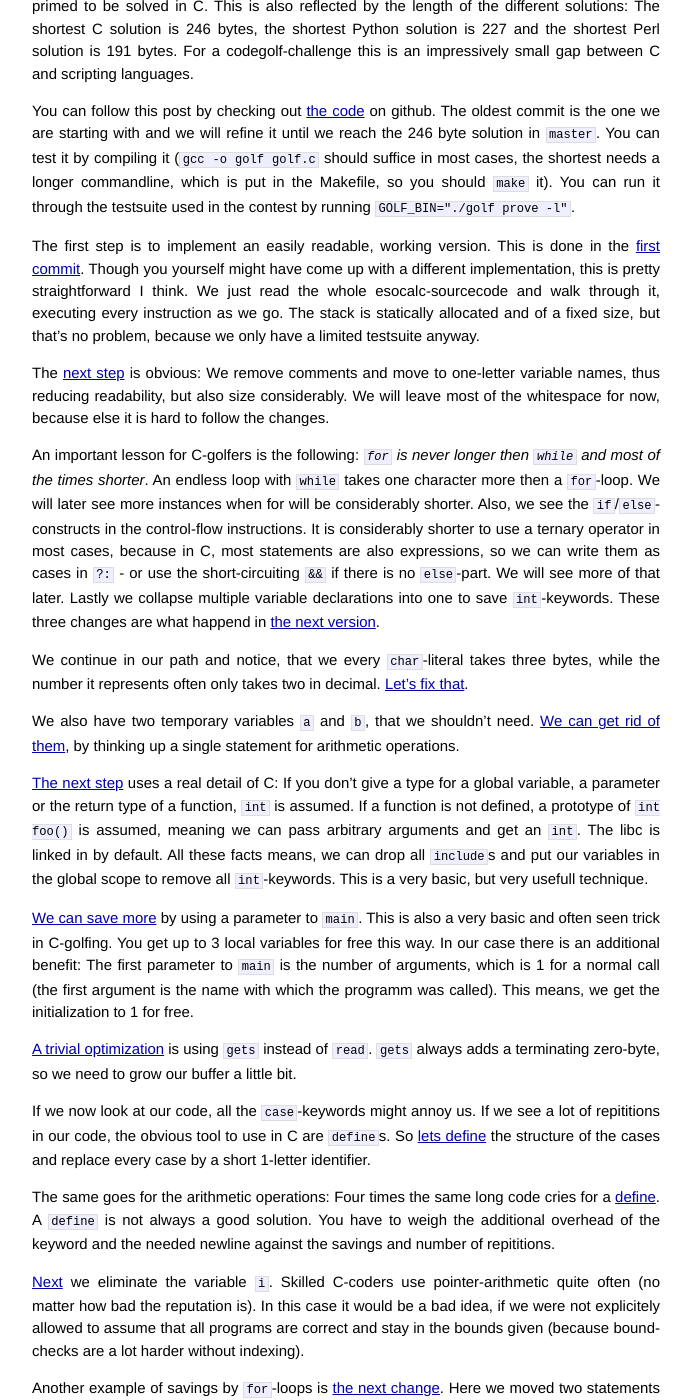
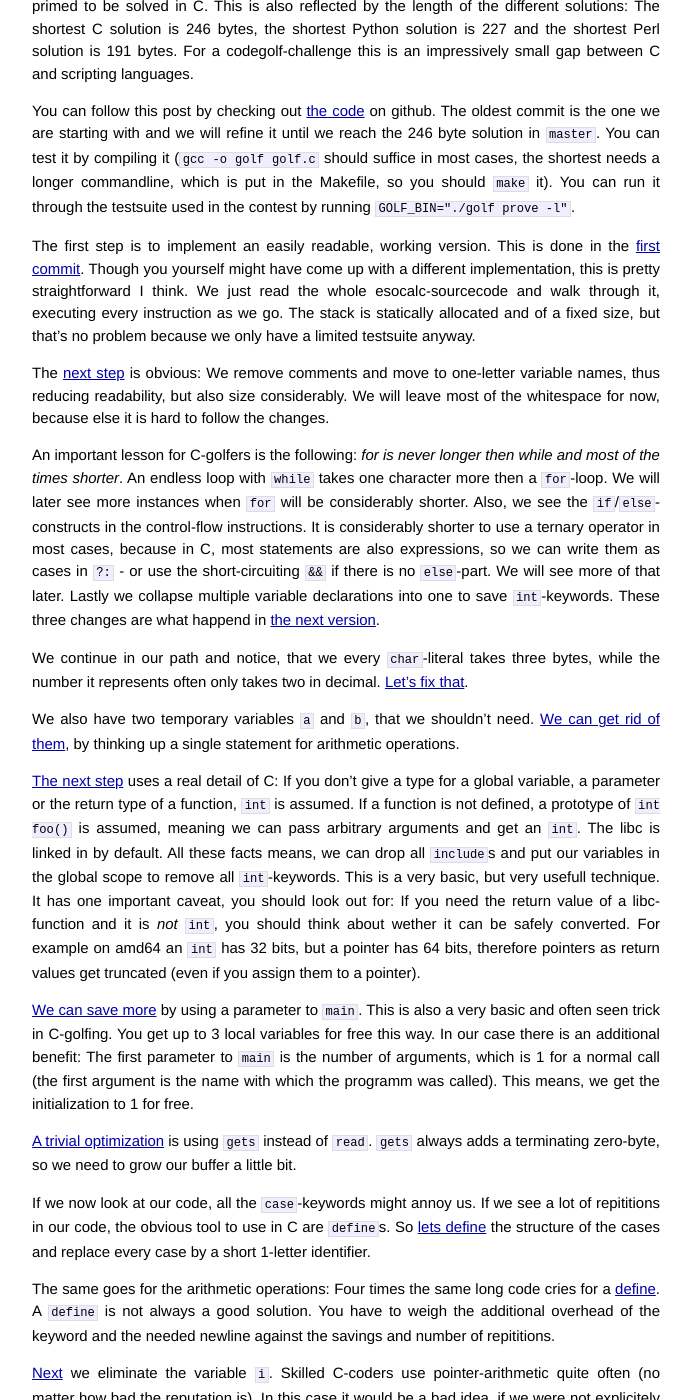
Before and after one commit to benhoyt/merovius.github.io, a Jekyll site: the page built from _posts/2013-10-11-how-to-cgolf.markdown, in a window 1280 px wide and 1400 px high, scrolled down 582 px. Shown: the whole window, without its empty margins (294-986 px from the left). Built offline with Jekyll 4.4.1, drawn with Linux system fonts in a browser that asks for light colours; Markdown is read by kramdown in place of the engine named in the settings; some of the changed text lies outside the part shown.

Commit message:
Proofread the C-Golf post

```diff
--- a/_posts/2013-10-11-how-to-cgolf.markdown
+++ b/_posts/2013-10-11-how-to-cgolf.markdown
@@ -49,7 +49,7 @@
 Though you yourself might have come up with a different implementation, this is
 pretty straightforward I think. We just read the whole esocalc-sourcecode and
 walk through it, executing every instruction as we go. The stack is statically
-allocated and of a fixed size, but that's no problem, because we only have a
+allocated and of a fixed size, but that's no problem because we only have a
 limited testsuite anyway.
 
 <a name="38e6ffceb633615f48d0a9d25a391abf5228c35c"></a>
@@ -59,9 +59,9 @@
 whitespace for now, because else it is hard to follow the changes.
 
 <a name="004b45da976b3d1aab23e1b5ed3b9ff87b002895"></a>
-An important lesson for C-golfers is the following: *`for` is never longer then
-`while` and most of the times shorter*. An endless loop with `while` takes one
-character more then a `for`-loop. We will later see more instances when for will
+An important lesson for C-golfers is the following: *for is never longer then
+while and most of the times shorter*. An endless loop with `while` takes one
+character more then a `for`-loop. We will later see more instances when `for` will
 be considerably shorter. Also, we see the `if`/`else`-constructs in the
 control-flow instructions. It is considerably shorter to use a ternary operator
 in most cases, because in C, most statements are also expressions, so we can
@@ -75,9 +75,9 @@
 bytes, while the number it represents often only takes two in decimal.
 [Let's fix that](https://github.com/Merovius/cgolf/blob/eb5227716869399d62f12dcfc07c7e42094782b7/golf.c).
 
-<a name="eb5227716869399d62f12dcfc07c7e42094782b7"></a>
+<a name="75625a730875ded009a216887db5455b5105e7e6"></a>
 We also have two temporary variables `a` and `b`, that we shouldn't need.
-[We can get rid of them](https://github.com/Merovius/cgolf/blob/eb5227716869399d62f12dcfc07c7e42094782b7/golf.c),
+[We can get rid of them](https://github.com/Merovius/cgolf/blob/75625a730875ded009a216887db5455b5105e7e6/golf.c),
 by thinking up a single statement for arithmetic operations.
 
 <a name="f0af3799d6c5ee3c30a1f43dd5c89523f2619759"></a>
@@ -88,7 +88,11 @@
 arbitrary arguments and get an `int`. The libc is linked in by default. All
 these facts means, we can drop all `include`s and put our variables in the
 global scope to remove all `int`-keywords. This is a very basic, but very
-usefull technique.
+usefull technique. It has one important caveat, you should look out for: If you
+need the return value of a libc-function and it is *not* `int`, you should
+think about wether it can be safely converted. For example on amd64 an `int`
+has 32 bits, but a pointer has 64 bits, therefore pointers as return values get
+truncated (even if you assign them to a pointer).
 
 <a name="17f305a0091651c03bb9e86e6ee9332f72138c04"></a>
 [We can save more](https://github.com/Merovius/cgolf/blob/17f305a0091651c03bb9e86e6ee9332f72138c04/golf.c)
@@ -167,12 +171,12 @@
 is to return the new value for `d` in all subexpressions (if need be by using a
 comma). This does not save a lot, but still a few bytes.
 
-<a name="9e3bb16915752e237b52c2e7107c6aa118f00c87"></a>
+<a name="309465a985f67a8326ab10347b568ef467362b1c"></a>
 Now the sources of bytes to save are getting scarcer. What still is a pain is
 the explicit stack of a fixed size. Here another deep mistery of C (or more
 specifically the way modern computers work)  comes into play:
 [The call stack](https://en.wikipedia.org/wiki/Call_stack). We can actually
-[use this as our stack](https://github.com/Merovius/cgolf/blob/9e3bb16915752e237b52c2e7107c6aa118f00c87/golf.c).
+[use this as our stack](https://github.com/Merovius/cgolf/blob/309465a985f67a8326ab10347b568ef467362b1c/golf.c).
 The way this works is, that we use a pointer to an address in the memory area,
 the operating system reserved for our call stack and grow down (contrary to the
 illustration on wikipedia, the stack grows downwards. But this is a minor
@@ -184,14 +188,14 @@
 problem: We call `gets` and `printf` which push a few stackframes to the
 callstack. Our stack would get smashed by these calls. Therefore we just
 subtract a sufficiently high number from it to reserve space for the
-stackframes of the function calls. 781 is the minimum amount needed in my
+stackframes of the function calls. 760 is the minimum amount needed in my
 setup, everything up to 99999 should save at least one byte.
 
-<a name="cf3b25d16a63367a6262aac6a01ef0e8db3b2802"></a>
+<a name="00afa97fb52ba275f638092118b49b4027261928"></a>
 This still is unsatisfactory, so we will hack a little more and use the fact,
 that the testsuite only uses quite small programms and a quite small stack is
 needed. So we just
-[use `s` unitialized](https://github.com/Merovius/cgolf/blob/cf3b25d16a63367a6262aac6a01ef0e8db3b2802/golf.c),
+[use `s` unitialized](https://github.com/Merovius/cgolf/blob/00afa97fb52ba275f638092118b49b4027261928/golf.c),
 which is absolutely crazy. I discovered (by accident), that you will always end
 up with a pointer to your program-array, using around 200 bytes of the end
 (most probably some earlier deeply nested call in the startup of the binary
@@ -200,22 +204,22 @@
 absolutely forbidden to compile with optimizations, because this will destroy
 this coincidence. Oh well.
 
-<a name="8632848f60ebec3691165f5c6aab2fa7280ecc7e"></a>
+<a name="e2aafeb23a88abb731d0341610bc84acd285424d"></a>
 So, if we are already doing unreliable horrific voodoo which will curl up the
 fingernails of every honest C developer, we can also
-[save two bytes](https://github.com/Merovius/cgolf/blob/8632848f60ebec3691165f5c6aab2fa7280ecc7e/golf.c)
+[save two bytes](https://github.com/Merovius/cgolf/blob/e2aafeb23a88abb731d0341610bc84acd285424d/golf.c)
 by not setting `p` to zero, but instead just doubling it. You will then end up
 with *some* address, that is hard to predict, but in all cases I tried leads to
 crashing just as reliable. This means, we exit our program in just one byte. Neato!
 
-<a name="4ace9e5ed8d0cb2803bc2dc6ae8ac61ce860e2f2"></a>
+<a name="7b1803ce9fe52c0f57fb804067493bc975dfb3be"></a>
 There is not a lot we can save left now. What might still annoy us and is a
 very good tip in general are all this numbers. Even if most characters have
 only 2 bytes as a decimal, they still only have one byte as a character (not a
 `char`-literal!). We can
-[fix this](https://github.com/Merovius/cgolf/blob/4ace9e5ed8d0cb2803bc2dc6ae8ac61ce860e2f2/golf.c)
+[fix this](https://github.com/Merovius/cgolf/blob/7b1803ce9fe52c0f57fb804067493bc975dfb3be/golf.c)
 by passing a verbatim character as the first argument to the `c`-makro. To
-interpret it as a char, we stringify it (with `#a`) and dereference it (with
+interpret it as a `char`, we stringify it (with `#a`) and dereference it (with
 `*#a`), getting the first `char`. This opens a problem: A space is a
 significant character in the interpreted source code, so we need to use it as
 an argument. But a space is not significant at that point in the C source code,
@@ -230,16 +234,16 @@
 our source-code, but the compiler is quite happy about that (the wiki isn't,
 github isn't, the editor isn't, but who cares). This is my second most favourite hack.
 
-<a name="4024652da1ce91f8158db0f0393cb34b1811f318"></a><a name="1179338363fc46acb50fbf5770e5a829331b716c"></a>
+<a name="60a5912baccb94e3e31cc57fe09712b1e7cb0280"></a><a name="70da40d21ca8ff3a58e5d2a3a890ff0f44d2ee0c"></a>
 Now there is not much left to do. We
-[remove the last char-literal left](https://github.com/Merovius/cgolf/blob/4024652da1ce91f8158db0f0393cb34b1811f318/golf.c) and
-[remove all non-essential whitespace](https://github.com/Merovius/cgolf/blob/1179338363fc46acb50fbf5770e5a829331b716c/golf.c).
+[remove the last char-literal left](https://github.com/Merovius/cgolf/blob/60a5912baccb94e3e31cc57fe09712b1e7cb0280/golf.c) and
+[remove all non-essential whitespace](https://github.com/Merovius/cgolf/blob/70da40d21ca8ff3a58e5d2a3a890ff0f44d2ee0c/golf.c).
 
-<a name="8f5dea4fe2f8bef86f9aac3b29953317d7861624"></a>
+<a name="09ff6c236827639aad31edec198e97748241c3ea"></a>
 This leaves us with 253 bytes. To get below 250, we
-[use buildflags](https://github.com/Merovius/cgolf/blob/8f5dea4fe2f8bef86f9aac3b29953317d7861624/Makefile)
+[use buildflags](https://github.com/Merovius/cgolf/blob/09ff6c236827639aad31edec198e97748241c3ea/Makefile)
 instead of
-[defines](https://github.com/Merovius/cgolf/blob/8f5dea4fe2f8bef86f9aac3b29953317d7861624/golf.c).
+[defines](https://github.com/Merovius/cgolf/blob/09ff6c236827639aad31edec198e97748241c3ea/golf.c).
 Usually such flags are counted by the difference they add to a minimal compiler
 call needed. In this case, we have a 186 byte C-file (after removing the
 trailing newline added by vim) and 60 bytes of compiler-flags, totalling 246
```
Also changed, not shown: other parts of _posts/2013-10-11-how-to-cgolf.markdown (+2 -2 lines).
